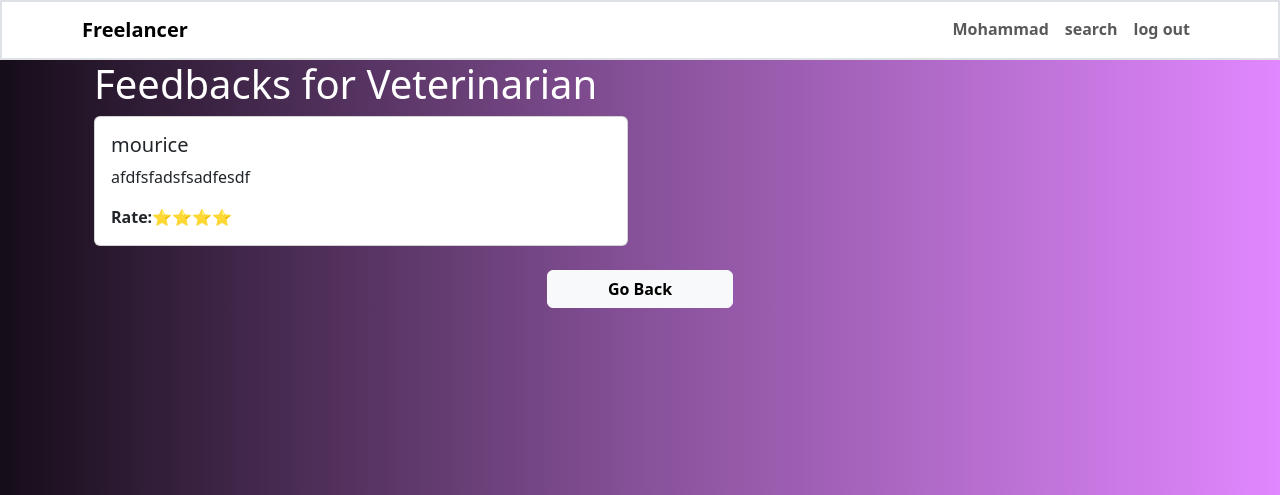
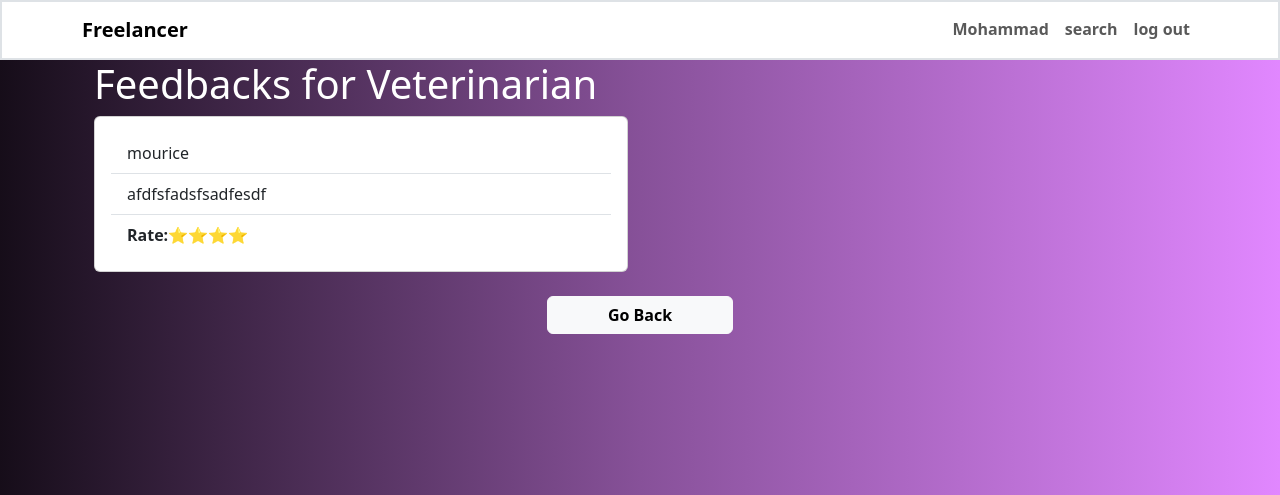
Before and after one commit to Mohammad-Fleity2002/Freelancer, a Django app: page /search/service-feedbacks/102/ in a window 1280 px wide. Shown: the top 495 px of the page. Run offline with Django 5.2, Linux system fonts and the light colour scheme; a user stored in the database is signed in; data comes from the database, SQL or seed files in the repository.

Commit message:
fixed the design

```diff
--- a/Freelancer/_Services/templates/_Services/feedbacks.html
+++ b/Freelancer/_Services/templates/_Services/feedbacks.html
@@ -12,9 +12,11 @@
           <div class="col">
             <div class="card">
               <div class="card-body">
-                <h5 class="card-title">{{ feedback.user_id }}</h5>
-                <p class="card-text">{{ feedback.feedback_content }}</p>
-                <p class="card-text"><strong>Rate:</strong>{{feedback.get_rate_display|slice:"2:" }} </p>
+                <ul class="list-group list-group-flush">
+                  <li class="list-group-item">{{ feedback.user_id }}</li>
+                  <li class="list-group-item">{{ feedback.feedback_content }}</li>
+                  <li class="list-group-item"><strong>Rate:</strong>{{feedback.get_rate_display|slice:"2:" }} </li>
+                </ul>
               </div>
             </div>
           </div>
--- a/Freelancer/_Services/templates/_Services/search_results.html
+++ b/Freelancer/_Services/templates/_Services/search_results.html
@@ -15,7 +15,7 @@
               {% endfor %}
               <div class="col-1 align-self-center">
                 <div class="text-center">
-                  <button type="submit" class="btn btn-gold px-3">
+                  <button type="submit" class="btn btn-light mx-0"">
                     Search
                   </button>
                 </div>
```
